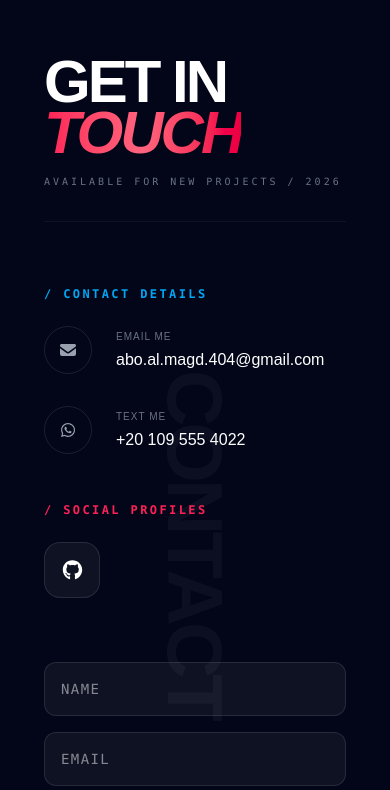
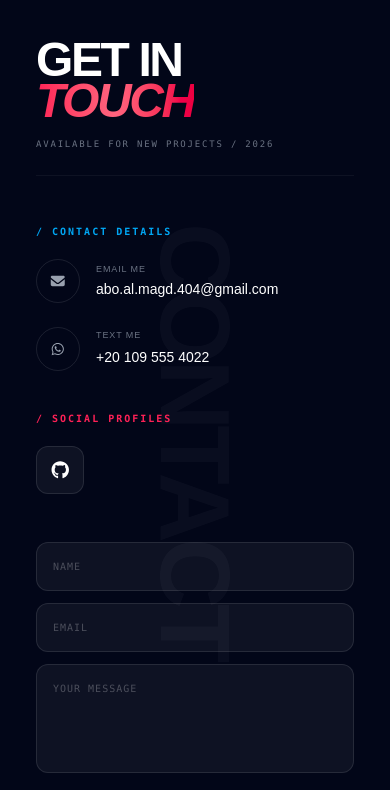
Before and after one commit to abo-al-magd-404/MyPortfolio, a Next.js app: page / in a window 390 px wide. Shown: the part 7320-8110 px from the top of the page. Built offline with nearby package versions, Linux system fonts and the light colour scheme; a web font is replaced by a local one.

Commit message:
Refactor contact section layout and styles

```diff
--- a/app/sections/contact.tsx
+++ b/app/sections/contact.tsx
@@ -4,7 +4,6 @@ import { useState } from "react";
 import { motion, AnimatePresence } from "framer-motion";
 import {
   faEnvelope,
-  faPhone,
   faPaperPlane,
 } from "@fortawesome/free-solid-svg-icons";
 import { faWhatsapp, faGithub } from "@fortawesome/free-brands-svg-icons";
@@ -52,16 +51,15 @@ export default function ContactSection() {
   return (
     <section
       id="contact"
-      className="min-h-screen flex flex-col justify-center py-20 px-6 md:px-12 lg:px-24 text-white bg-transparent relative overflow-hidden"
+      className="min-h-screen flex flex-col justify-center py-16 md:py-20 px-4 sm:px-6 md:px-12 lg:px-24 text-white bg-transparent relative overflow-hidden"
     >
-      {/* Header Area */}
-      <div className="max-w-7xl mx-auto w-full mb-16 flex flex-col md:flex-row md:items-end justify-between border-b border-white/5 pb-8 gap-4 relative z-20">
+      <div className="max-w-7xl mx-auto w-full mb-12 md:mb-16 flex flex-col md:flex-row md:items-end justify-between border-b border-white/5 pb-6 md:pb-8 gap-4 relative z-20">
         <motion.div
           initial={{ opacity: 0, x: -20 }}
           whileInView={{ opacity: 1, x: 0 }}
           viewport={{ once: true }}
         >
-          <h1 className="text-6xl md:text-8xl font-black tracking-tighter leading-[0.85] uppercase">
+          <h1 className="text-5xl sm:text-6xl md:text-8xl font-black tracking-tighter leading-[0.85] uppercase">
             Get In <br />
             <span className="text-transparent bg-clip-text bg-linear-to-r from-rose-500 via-rose-400 to-rose-600 italic">
               Touch
@@ -70,58 +68,57 @@ export default function ContactSection() {
         </motion.div>
 
         <div className="text-left md:text-right">
-          <p className="text-gray-500 font-mono text-[10px] md:text-xs uppercase tracking-[0.3em]">
+          <p className="text-gray-500 font-mono text-[9px] md:text-xs uppercase tracking-[0.2em] md:tracking-[0.3em]">
             Available for new projects / 2026
           </p>
         </div>
       </div>
 
-      <div className="max-w-7xl mx-auto w-full grid grid-cols-1 lg:grid-cols-2 gap-16 lg:gap-24 items-start relative z-20">
-        {/* Left Side */}
+      <div className="max-w-7xl mx-auto w-full grid grid-cols-1 lg:grid-cols-2 gap-12 lg:gap-24 items-start relative z-20">
         <motion.div
           initial={{ opacity: 0, y: 20 }}
           whileInView={{ opacity: 1, y: 0 }}
           viewport={{ once: true }}
-          className="space-y-12"
+          className="space-y-10 md:space-y-12"
         >
-          <div className="space-y-6">
-            <h3 className="text-sky-500 font-mono tracking-[0.2em] uppercase text-xs font-bold">
+          <div className="space-y-5 md:space-y-6">
+            <h3 className="text-sky-500 font-mono tracking-[0.2em] uppercase text-[10px] md:text-xs font-bold">
               / Contact Details
             </h3>
 
-            <div className="space-y-8">
-              <div className="group flex items-center gap-6">
-                <div className="shrink-0 w-12 h-12 md:w-14 md:h-14 flex items-center justify-center rounded-full border border-white/10 group-hover:border-sky-500/50 transition-colors">
+            <div className="space-y-6 md:space-y-8">
+              <div className="group flex items-center gap-4 md:gap-6">
+                <div className="shrink-0 w-11 h-11 md:w-14 md:h-14 flex items-center justify-center rounded-full border border-white/10 group-hover:border-sky-500/50 transition-colors">
                   <FontAwesomeIcon
                     icon={faEnvelope}
-                    className="text-gray-400 group-hover:text-sky-500 transition-colors"
+                    className="text-gray-400 text-sm md:text-base group-hover:text-sky-500 transition-colors"
                   />
                 </div>
                 <div className="min-w-0">
-                  <p className="text-[10px] text-gray-500 uppercase tracking-widest mb-1">
+                  <p className="text-[9px] md:text-[10px] text-gray-500 uppercase tracking-widest mb-0.5 md:mb-1">
                     Email Me
                   </p>
-                  <p className="text-base md:text-lg font-medium break-all">
+                  <p className="text-sm sm:text-base md:text-lg font-medium break-all">
                     abo.al.magd.404@gmail.com
                   </p>
                 </div>
               </div>
 
-              <div className="group flex items-center gap-6">
-                <div className="shrink-0 w-12 h-12 md:w-14 md:h-14 flex items-center justify-center rounded-full border border-white/10 group-hover:border-green-500/50 transition-colors">
+              <div className="group flex items-center gap-4 md:gap-6">
+                <div className="shrink-0 w-11 h-11 md:w-14 md:h-14 flex items-center justify-center rounded-full border border-white/10 group-hover:border-green-500/50 transition-colors">
                   <FontAwesomeIcon
                     icon={faWhatsapp}
-                    className="text-gray-400 group-hover:text-green-500 transition-colors"
+                    className="text-gray-400 text-sm md:text-base group-hover:text-green-500 transition-colors"
                   />
                 </div>
                 <div>
-                  <p className="text-[10px] text-gray-500 uppercase tracking-widest mb-1">
+                  <p className="text-[9px] md:text-[10px] text-gray-500 uppercase tracking-widest mb-0.5 md:mb-1">
                     Text Me
                   </p>
                   <a
                     href="https://wa.me/201095554022"
                     target="_blank"
-                    className="text-base md:text-lg font-medium hover:text-green-500 transition-colors"
+                    className="text-sm sm:text-base md:text-lg font-medium hover:text-green-500 transition-colors"
                   >
                     +20 109 555 4022
                   </a>
@@ -130,33 +127,32 @@ export default function ContactSection() {
             </div>
           </div>
 
-          <div className="space-y-6">
-            <h3 className="text-rose-500 font-mono tracking-[0.2em] uppercase text-xs font-bold">
+          <div className="space-y-5 md:space-y-6">
+            <h3 className="text-rose-500 font-mono tracking-[0.2em] uppercase text-[10px] md:text-xs font-bold">
               / Social Profiles
             </h3>
-            <div className="flex gap-4">
+            <div className="flex gap-3 md:gap-4">
               <a
                 href="https://github.com/abo-al-magd-404"
                 target="_blank"
-                className="w-14 h-14 md:w-16 md:h-16 flex items-center justify-center rounded-2xl bg-white/5 border border-white/10 hover:border-white/30 hover:bg-white/10 transition-all duration-300 active:scale-95"
+                className="w-12 h-12 md:w-16 md:h-16 flex items-center justify-center rounded-xl md:rounded-2xl bg-white/5 border border-white/10 hover:border-white/30 hover:bg-white/10 transition-all duration-300 active:scale-95"
               >
                 <FontAwesomeIcon
                   icon={faGithub}
-                  className="text-xl md:text-2xl"
+                  className="text-lg md:text-2xl"
                 />
               </a>
             </div>
           </div>
         </motion.div>
 
-        {/* Right Side */}
         <motion.div
           initial={{ opacity: 0, y: 20 }}
           whileInView={{ opacity: 1, y: 0 }}
           viewport={{ once: true }}
         >
-          <form onSubmit={handleSubmit} className="space-y-4">
-            <div className="grid grid-cols-1 md:grid-cols-2 gap-4">
+          <form onSubmit={handleSubmit} className="space-y-3 md:space-y-4">
+            <div className="grid grid-cols-1 sm:grid-cols-2 gap-3 md:gap-4">
               <input
                 type="text"
                 name="name"
@@ -164,7 +160,7 @@ export default function ContactSection() {
                 placeholder="NAME"
                 value={form.name}
                 onChange={handleChange}
-                className="w-full p-4 md:p-5 bg-white/5 border border-white/10 focus:border-rose-500/50 outline-none transition-colors rounded-xl font-mono text-sm uppercase tracking-widest"
+                className="w-full p-4 md:p-5 bg-white/5 border border-white/10 focus:border-rose-500/50 outline-none transition-colors rounded-xl font-mono text-[10px] md:text-sm uppercase tracking-widest placeholder:opacity-50"
               />
               <input
                 type="email"
@@ -173,35 +169,42 @@ export default function ContactSection() {
                 placeholder="EMAIL"
                 value={form.email}
                 onChange={handleChange}
-                className="w-full p-4 md:p-5 bg-white/5 border border-white/10 focus:border-rose-500/50 outline-none transition-colors rounded-xl font-mono text-sm uppercase tracking-widest"
+                className="w-full p-4 md:p-5 bg-white/5 border border-white/10 focus:border-rose-500/50 outline-none transition-colors rounded-xl font-mono text-[10px] md:text-sm uppercase tracking-widest placeholder:opacity-50"
               />
             </div>
             <textarea
               name="message"
               required
-              rows={6}
+              rows={5}
               placeholder="YOUR MESSAGE"
               value={form.message}
               onChange={handleChange}
-              className="w-full p-4 md:p-5 bg-white/5 border border-white/10 focus:border-rose-500/50 outline-none transition-colors rounded-xl font-mono text-sm uppercase tracking-widest resize-none"
+              className="w-full p-4 md:p-5 bg-white/5 border border-white/10 focus:border-rose-500/50 outline-none transition-colors rounded-xl font-mono text-[10px] md:text-sm uppercase tracking-widest resize-none placeholder:opacity-50"
             />
 
             <button
               type="submit"
               disabled={loading}
-              className="w-full flex items-center justify-center gap-4 bg-white text-black hover:bg-rose-500 hover:text-white py-4 md:py-5 rounded-xl font-black uppercase tracking-[0.2em] text-sm transition-all duration-500 active:scale-[0.98] disabled:opacity-50"
+              className="w-full flex items-center justify-center gap-3 md:gap-4 bg-white text-black hover:bg-rose-500 hover:text-white py-4 md:py-5 rounded-xl font-black uppercase tracking-[0.15em] md:tracking-[0.2em] text-[11px] md:text-sm transition-all duration-500 active:scale-[0.98] disabled:opacity-50"
             >
-              <FontAwesomeIcon icon={faPaperPlane} className="text-xs" />
+              <FontAwesomeIcon icon={faPaperPlane} className="text-[10px] md:text-xs" />
               {loading ? "Sending..." : "Send Message"}
             </button>
+
+            <AnimatePresence>
+              {status === "success" && (
+                <motion.p initial={{ opacity: 0 }} animate={{ opacity: 1 }} className="text-green-500 font-mono text-[10px] uppercase text-center">
+                  Message sent successfully!
+                </motion.p>
+              )}
+            </AnimatePresence>
           </form>
         </motion.div>
       </div>
 
-      {/* FIXED: Decorative Background "CONTACT" Visibility */}
-      <div className="absolute inset-0 pointer-events-none flex items-center justify-center z-0">
+      <div className="absolute inset-0 pointer-events-none flex items-center justify-center z-0 overflow-hidden">
         <h2
-          className="text-[20vw] md:text-[22vw] font-black select-none opacity-[0.04] leading-none
+          className="text-[25vw] md:text-[22vw] font-black select-none opacity-[0.03] leading-none
           rotate-90 md:rotate-0 whitespace-nowrap tracking-tighter"
         >
           CONTACT
```
